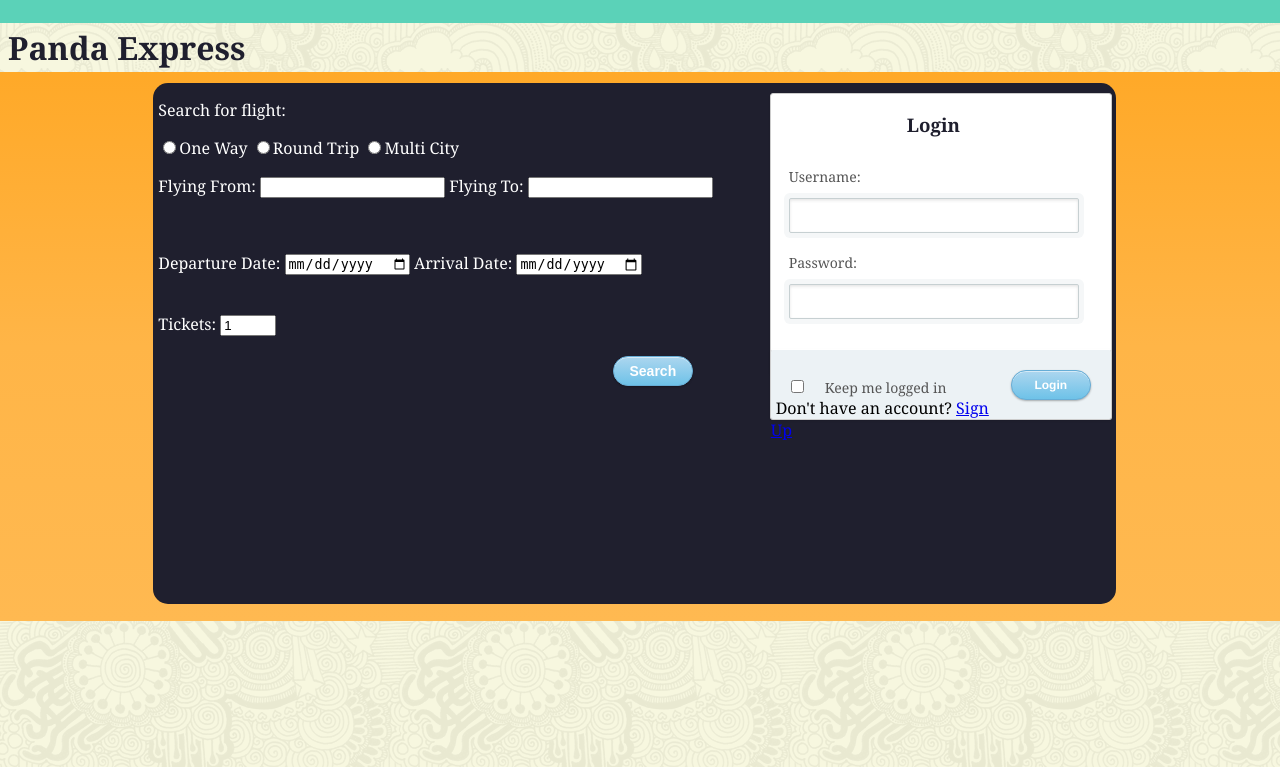
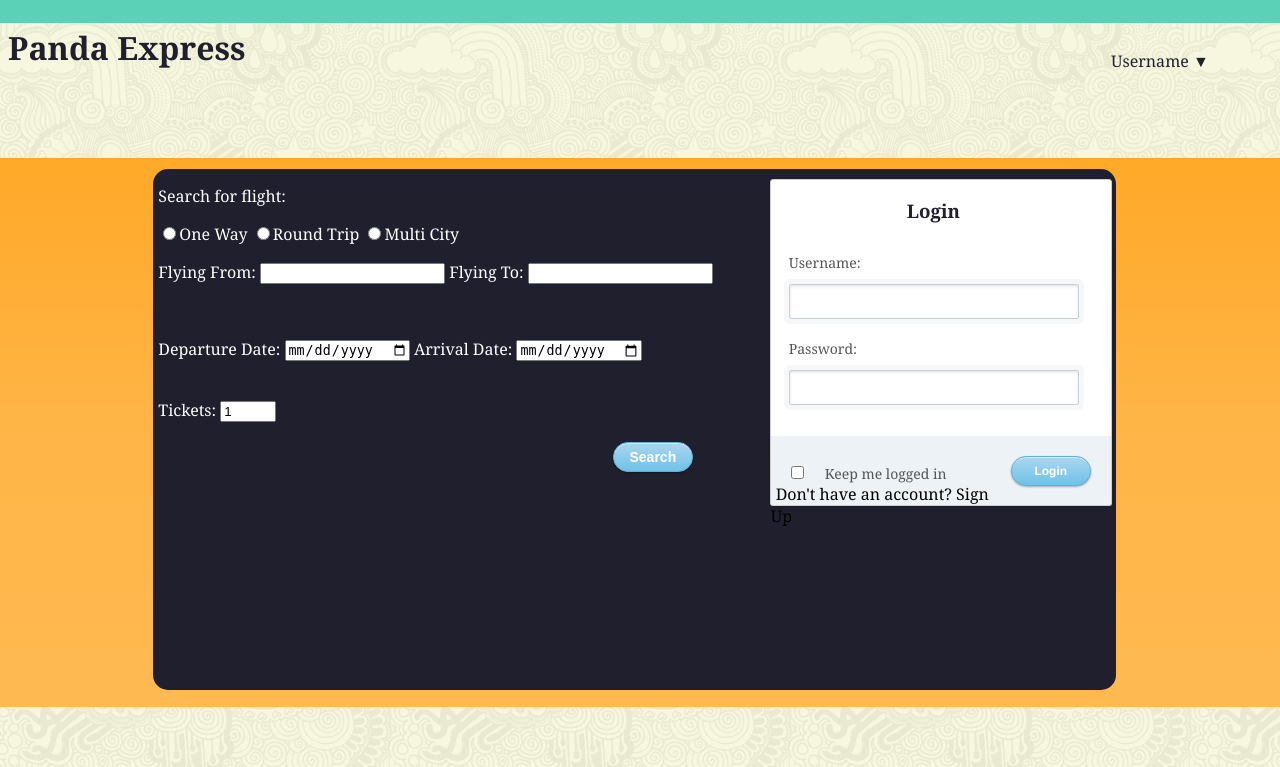
Before and after one commit to sayalvarun/PandaExpress, a PHP site: page / in a window 1280 px wide. Shown: the top 767 px of the page. Run offline with PHP 8.4, Linux system fonts and the light colour scheme.

Commit message:
added the username drop down to index

```diff
--- a/index.html
+++ b/index.html
@@ -3,6 +3,23 @@
 		<title> Welcome to Panda Express! </title>
 		<meta charset="utf-8">
 		<link rel="stylesheet" type="text/css" href="styles/index.css">
+		<script type="text/javascript">
+			var openedTab = false;
+			function clickedUsername()
+			{
+				if(!openedTab)
+				{
+					document.getElementById("tabOps").style.visibility="visible";
+					document.getElementById("triangle").innerHTML="&#9650";
+				}
+				else
+				{
+					document.getElementById("tabOps").style.visibility="hidden";
+					document.getElementById("triangle").innerHTML="&#9660";
+				}
+				openedTab = !openedTab;
+			}
+		</script>
 	</head>
 	<!-- -->
 	<body>
@@ -10,8 +27,16 @@
 		</div>
 		<div id="header">
 			<h1 id="companyName"> Panda Express </h1>
+			<ul class="logoutTab">
+				<li id="username">Username <span onclick="clickedUsername();" id="triangle"> &#9660 </span></li>
+				<ul id ="tabOps">
+					<li><a href="pages/userProfile.html">View Profile</a>
+					<li><a>Customize Profile</a></li>
+					<li><a href="index.html">Log Out</a></li>
+				</ul>
+			</ul>
 		</div>
-
+		<br />
 		<div class = "searchAreaBorder">
 			<div class = "searchArea">
 				<div class = "searchElements">
--- a/styles/index.css
+++ b/styles/index.css
@@ -206,3 +206,36 @@ input[type=submit]:active {
     background-image: -moz-linear-gradient(top left 90deg, #6ec2e8 0%, #b6e2ff 100%);
     background-image: linear-gradient(top left 90deg, #6ec2e8 0%, #b6e2ff 100%);
 }
+/** STUFFS FOR THE LOGOUT TAB **/
+.logoutTab{
+	text-align:right;
+	margin-right:5%;
+	margin-top:-40px;
+}
+#tabOps{
+	visibility:hidden;
+}
+li{
+	list-style-type:none;
+	color:#1F1F2E;
+}
+li ul{
+	/*display:none;*/
+	display:inline-block;
+}
+a{
+	color:black;
+	text-decoration:none;
+	/*display:inline;*/
+	/*margin-right:20%;*/
+}
+a:hover{
+	color:blue;
+}
+span:hover{
+	color:blue;
+}
+li ul li:hover{
+	color:blue;
+	/*cursor:pointer;*/
+}
```
Also changed, not shown: pages/userProfile.html (+5 -5 lines), styles/profile.css (+9 -6 lines).
